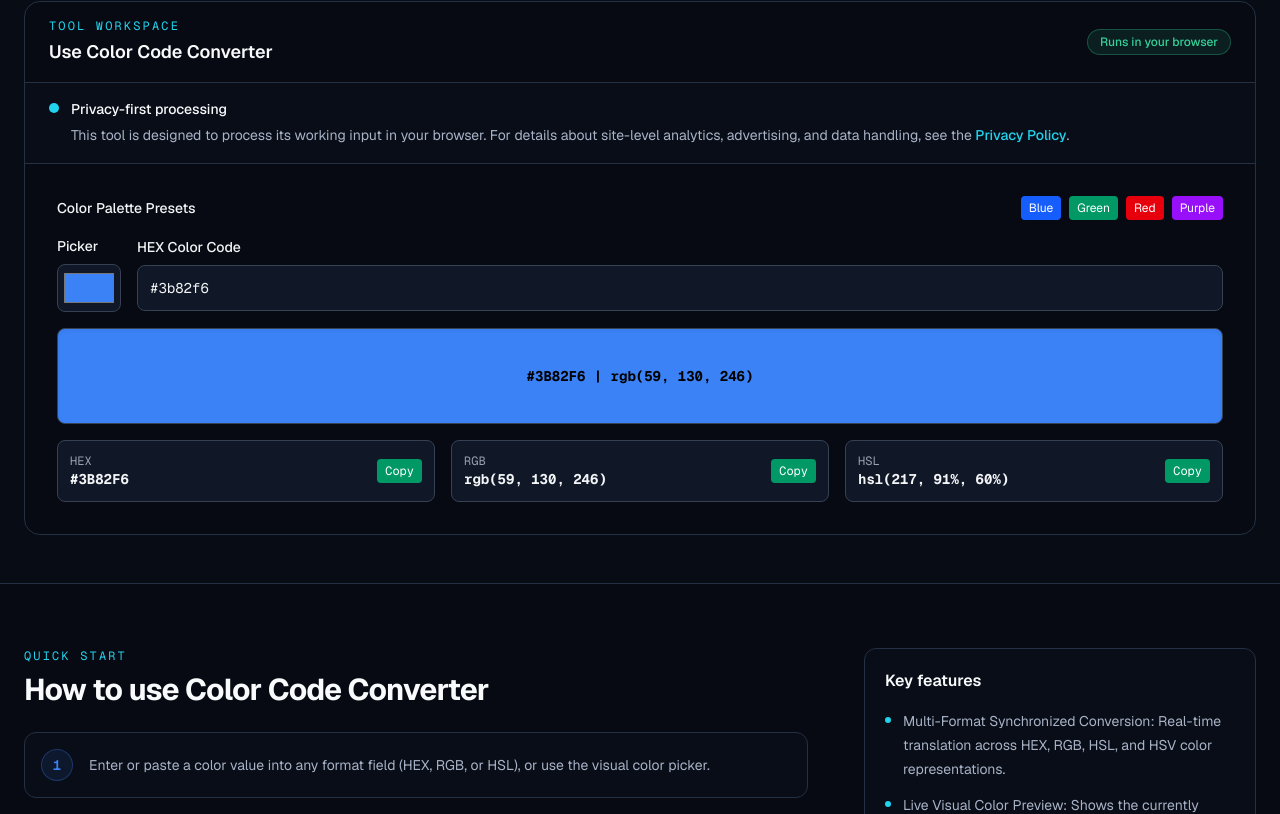
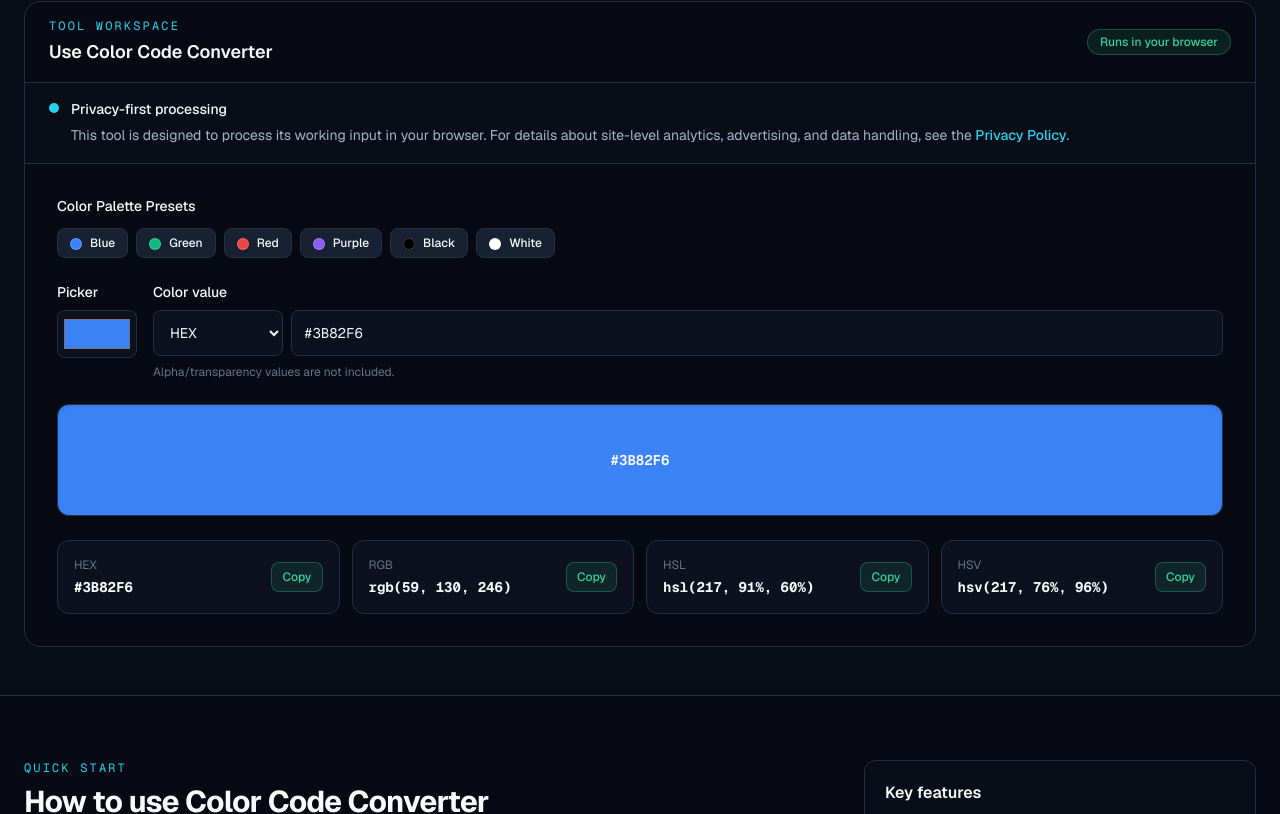
Before and after one commit to Vall-Re/dev-tools, a Next.js app: page /tools/color-code-converter in a window 1280 px wide. Shown: the part 505-1319 px from the top of the page. Built offline with nearby package versions, Linux system fonts and the light colour scheme.

Commit message:
Expand color code conversion

```diff
--- a/components/ColorCodeConverter.tsx
+++ b/components/ColorCodeConverter.tsx
@@ -1,191 +1,679 @@
 'use client';
 
-import { useState } from 'react';
+import { useMemo, useState } from 'react';
 
-export default function ColorCodeConverter() {
-  const [hex, setHex] = useState('#3b82f6');
-  const [copiedField, setCopiedField] = useState<string | null>(null);
+type InputMode = 'hex' | 'rgb' | 'hsl' | 'hsv';
 
-  const hexToRgb = (hexStr: string) => {
-    let cleanHex = hexStr.replace('#', '').trim();
-    if (cleanHex.length === 3) {
-      cleanHex = cleanHex.split('').map((char) => char + char).join('');
+interface RGB {
+  r: number;
+  g: number;
+  b: number;
 }
-    if (cleanHex.length !== 6) return null;
 
-    const num = parseInt(cleanHex, 16);
-    if (isNaN(num)) return null;
+interface HSL {
+  h: number;
+  s: number;
+  l: number;
+}
+
+interface HSV {
+  h: number;
+  s: number;
+  v: number;
+}
+
+interface ConversionResult {
+  rgb: RGB | null;
+  error: string;
+}
+
+const clampByte = (value: number) =>
+  Math.max(0, Math.min(255, Math.round(value)));
+
+const normalizeHue = (value: number) => {
+  if (value === 360) return 0;
+  return value;
+};
+
+const rgbToHex = ({ r, g, b }: RGB) =>
+  `#${[r, g, b]
+    .map((value) =>
+      clampByte(value).toString(16).padStart(2, '0')
+    )
+    .join('')
+    .toUpperCase()}`;
+
+const parseHex = (input: string): RGB | null => {
+  const value = input.trim().replace(/^#/, '');
+
+  if (!/^(?:[0-9a-fA-F]{3}|[0-9a-fA-F]{6})$/.test(value)) {
+    return null;
+  }
+
+  const expanded =
+    value.length === 3
+      ? value
+          .split('')
+          .map((character) => character + character)
+          .join('')
+      : value;
 
   return {
-      r: (num >> 16) & 255,
-      g: (num >> 8) & 255,
-      b: num & 255,
+    r: Number.parseInt(expanded.slice(0, 2), 16),
+    g: Number.parseInt(expanded.slice(2, 4), 16),
+    b: Number.parseInt(expanded.slice(4, 6), 16),
   };
 };
 
-  const rgbToHsl = (r: number, g: number, b: number) => {
-    const rNorm = r / 255;
-    const gNorm = g / 255;
-    const bNorm = b / 255;
+const unwrapFunction = (
+  input: string,
+  functionName: string
+) => {
+  const trimmed = input.trim();
 
-    const max = Math.max(rNorm, gNorm, bNorm);
-    const min = Math.min(rNorm, gNorm, bNorm);
-    let h = 0;
-    let s = 0;
-    const l = (max + min) / 2;
+  const match = trimmed.match(
+    new RegExp(`^${functionName}\\((.*)\\)$`, 'i')
+  );
 
-    if (max !== min) {
-      const d = max - min;
-      s = l > 0.5 ? d / (2 - max - min) : d / (max + min);
-      switch (max) {
-        case rNorm:
-          h = (gNorm - bNorm) / d + (gNorm < bNorm ? 6 : 0);
-          break;
-        case gNorm:
-          h = (bNorm - rNorm) / d + 2;
-          break;
-        case bNorm:
-          h = (rNorm - gNorm) / d + 4;
-          break;
-      }
-      h /= 6;
+  return match ? match[1] : trimmed;
+};
+
+const parseRgb = (input: string): RGB | null => {
+  const parts = unwrapFunction(input, 'rgb')
+    .split(',')
+    .map((part) => part.trim());
+
+  if (parts.length !== 3) return null;
+
+  const values = parts.map(Number);
+
+  if (
+    values.some(
+      (value) =>
+        !Number.isFinite(value) ||
+        value < 0 ||
+        value > 255
+    )
+  ) {
+    return null;
   }
 
   return {
-      h: Math.round(h * 360),
-      s: Math.round(s * 100),
-      l: Math.round(l * 100),
+    r: clampByte(values[0]),
+    g: clampByte(values[1]),
+    b: clampByte(values[2]),
   };
 };
 
-  const rgb = hexToRgb(hex);
-  const hsl = rgb ? rgbToHsl(rgb.r, rgb.g, rgb.b) : null;
+const parsePercentage = (value: string) => {
+  const normalized = value.trim().replace(/%$/, '');
 
-  const hexValue = hex.startsWith('#') ? hex.toUpperCase() : `#${hex.toUpperCase()}`;
-  const rgbValue = rgb ? `rgb(${rgb.r}, ${rgb.g}, ${rgb.b})` : '';
-  const hslValue = hsl ? `hsl(${hsl.h}, ${hsl.s}%, ${hsl.l}%)` : '';
+  if (normalized === '') return null;
 
-  const handleCopy = async (text: string, fieldName: string) => {
-    if (!text) return;
+  const number = Number(normalized);
+
+  if (
+    !Number.isFinite(number) ||
+    number < 0 ||
+    number > 100
+  ) {
+    return null;
+  }
+
+  return number;
+};
+
+const parseHslLike = (
+  input: string,
+  functionName: 'hsl' | 'hsv'
+) => {
+  const parts = unwrapFunction(input, functionName)
+    .split(',')
+    .map((part) => part.trim());
+
+  if (parts.length !== 3) return null;
+
+  const hue = Number(parts[0]);
+  const saturation = parsePercentage(parts[1]);
+  const third = parsePercentage(parts[2]);
+
+  if (
+    !Number.isFinite(hue) ||
+    hue < 0 ||
+    hue > 360 ||
+    saturation === null ||
+    third === null
+  ) {
+    return null;
+  }
+
+  return {
+    h: normalizeHue(hue),
+    s: saturation,
+    third,
+  };
+};
+
+const hslToRgb = ({ h, s, l }: HSL): RGB => {
+  const hue = normalizeHue(h) / 60;
+  const saturation = s / 100;
+  const lightness = l / 100;
+
+  const chroma =
+    (1 - Math.abs(2 * lightness - 1)) * saturation;
+
+  const x =
+    chroma *
+    (1 - Math.abs((hue % 2) - 1));
+
+  const m = lightness - chroma / 2;
+
+  let rPrime = 0;
+  let gPrime = 0;
+  let bPrime = 0;
+
+  if (hue >= 0 && hue < 1) {
+    rPrime = chroma;
+    gPrime = x;
+  } else if (hue < 2) {
+    rPrime = x;
+    gPrime = chroma;
+  } else if (hue < 3) {
+    gPrime = chroma;
+    bPrime = x;
+  } else if (hue < 4) {
+    gPrime = x;
+    bPrime = chroma;
+  } else if (hue < 5) {
+    rPrime = x;
+    bPrime = chroma;
+  } else {
+    rPrime = chroma;
+    bPrime = x;
+  }
+
+  return {
+    r: clampByte((rPrime + m) * 255),
+    g: clampByte((gPrime + m) * 255),
+    b: clampByte((bPrime + m) * 255),
+  };
+};
+
+const hsvToRgb = ({ h, s, v }: HSV): RGB => {
+  const hue = normalizeHue(h) / 60;
+  const saturation = s / 100;
+  const value = v / 100;
+
+  const chroma = value * saturation;
+  const x =
+    chroma *
+    (1 - Math.abs((hue % 2) - 1));
+  const m = value - chroma;
+
+  let rPrime = 0;
+  let gPrime = 0;
+  let bPrime = 0;
+
+  if (hue >= 0 && hue < 1) {
+    rPrime = chroma;
+    gPrime = x;
+  } else if (hue < 2) {
+    rPrime = x;
+    gPrime = chroma;
+  } else if (hue < 3) {
+    gPrime = chroma;
+    bPrime = x;
+  } else if (hue < 4) {
+    gPrime = x;
+    bPrime = chroma;
+  } else if (hue < 5) {
+    rPrime = x;
+    bPrime = chroma;
+  } else {
+    rPrime = chroma;
+    bPrime = x;
+  }
+
+  return {
+    r: clampByte((rPrime + m) * 255),
+    g: clampByte((gPrime + m) * 255),
+    b: clampByte((bPrime + m) * 255),
+  };
+};
+
+const rgbToHsl = ({ r, g, b }: RGB): HSL => {
+  const red = r / 255;
+  const green = g / 255;
+  const blue = b / 255;
+
+  const max = Math.max(red, green, blue);
+  const min = Math.min(red, green, blue);
+  const delta = max - min;
+
+  const lightness = (max + min) / 2;
+
+  let hue = 0;
+
+  if (delta !== 0) {
+    if (max === red) {
+      hue = 60 * (((green - blue) / delta) % 6);
+    } else if (max === green) {
+      hue = 60 * ((blue - red) / delta + 2);
+    } else {
+      hue = 60 * ((red - green) / delta + 4);
+    }
+  }
+
+  if (hue < 0) hue += 360;
+
+  const saturation =
+    delta === 0
+      ? 0
+      : delta /
+        (1 - Math.abs(2 * lightness - 1));
+
+  return {
+    h: Math.round(hue),
+    s: Math.round(saturation * 100),
+    l: Math.round(lightness * 100),
+  };
+};
+
+const rgbToHsv = ({ r, g, b }: RGB): HSV => {
+  const red = r / 255;
+  const green = g / 255;
+  const blue = b / 255;
+
+  const max = Math.max(red, green, blue);
+  const min = Math.min(red, green, blue);
+  const delta = max - min;
+
+  let hue = 0;
+
+  if (delta !== 0) {
+    if (max === red) {
+      hue = 60 * (((green - blue) / delta) % 6);
+    } else if (max === green) {
+      hue = 60 * ((blue - red) / delta + 2);
+    } else {
+      hue = 60 * ((red - green) / delta + 4);
+    }
+  }
+
+  if (hue < 0) hue += 360;
+
+  return {
+    h: Math.round(hue),
+    s: Math.round(
+      max === 0 ? 0 : (delta / max) * 100
+    ),
+    v: Math.round(max * 100),
+  };
+};
+
+const parseInput = (
+  mode: InputMode,
+  input: string
+): ConversionResult => {
+  if (!input.trim()) {
+    return {
+      rgb: null,
+      error: 'Enter a color value.',
+    };
+  }
+
+  if (mode === 'hex') {
+    const rgb = parseHex(input);
+
+    return rgb
+      ? { rgb, error: '' }
+      : {
+          rgb: null,
+          error:
+            'Enter a valid 3-digit or 6-digit HEX value, such as #FFF or #3B82F6.',
+        };
+  }
+
+  if (mode === 'rgb') {
+    const rgb = parseRgb(input);
+
+    return rgb
+      ? { rgb, error: '' }
+      : {
+          rgb: null,
+          error:
+            'Enter RGB values from 0 to 255, such as rgb(59, 130, 246).',
+        };
+  }
+
+  if (mode === 'hsl') {
+    const value = parseHslLike(input, 'hsl');
+
+    if (!value) {
+      return {
+        rgb: null,
+        error:
+          'Enter HSL as hsl(H, S%, L%) with H from 0–360 and S/L from 0–100%.',
+      };
+    }
+
+    return {
+      rgb: hslToRgb({
+        h: value.h,
+        s: value.s,
+        l: value.third,
+      }),
+      error: '',
+    };
+  }
+
+  const value = parseHslLike(input, 'hsv');
+
+  if (!value) {
+    return {
+      rgb: null,
+      error:
+        'Enter HSV as hsv(H, S%, V%) with H from 0–360 and S/V from 0–100%.',
+    };
+  }
+
+  return {
+    rgb: hsvToRgb({
+      h: value.h,
+      s: value.s,
+      v: value.third,
+    }),
+    error: '',
+  };
+};
+
+export default function ColorCodeConverter() {
+  const [mode, setMode] =
+    useState<InputMode>('hex');
+  const [input, setInput] =
+    useState('#3B82F6');
+  const [copiedField, setCopiedField] =
+    useState<string | null>(null);
+
+  const conversion = useMemo(
+    () => parseInput(mode, input),
+    [mode, input]
+  );
+
+  const rgb = conversion.rgb;
+
+  const values = useMemo(() => {
+    if (!rgb) return null;
+
+    const hsl = rgbToHsl(rgb);
+    const hsv = rgbToHsv(rgb);
+
+    return {
+      hex: rgbToHex(rgb),
+      rgb: `rgb(${rgb.r}, ${rgb.g}, ${rgb.b})`,
+      hsl: `hsl(${hsl.h}, ${hsl.s}%, ${hsl.l}%)`,
+      hsv: `hsv(${hsv.h}, ${hsv.s}%, ${hsv.v}%)`,
+    };
+  }, [rgb]);
+
+  const handleCopy = async (
+    text: string,
+    fieldName: string
+  ) => {
+    try {
       await navigator.clipboard.writeText(text);
       setCopiedField(fieldName);
-    setTimeout(() => setCopiedField(null), 2000);
+
+      window.setTimeout(() => {
+        setCopiedField(null);
+      }, 2000);
+    } catch {
+      setCopiedField(null);
+    }
   };
 
-  const handlePresetSelect = (presetHex: string) => {
-    setHex(presetHex);
+  const handleModeChange = (
+    nextMode: InputMode
+  ) => {
+    if (values) {
+      const nextValue = values[nextMode];
+
+      setInput(nextValue);
+    } else {
+      if (nextMode === 'hex') {
+        setInput('#3B82F6');
+      } else if (nextMode === 'rgb') {
+        setInput('rgb(59, 130, 246)');
+      } else if (nextMode === 'hsl') {
+        setInput('hsl(217, 91%, 60%)');
+      } else {
+        setInput('hsv(217, 76%, 96%)');
+      }
+    }
+
+    setMode(nextMode);
+    setCopiedField(null);
   };
 
+  const handlePresetSelect = (
+    presetHex: string
+  ) => {
+    setMode('hex');
+    setInput(presetHex);
+    setCopiedField(null);
+  };
+
+  const handlePickerChange = (
+    value: string
+  ) => {
+    setMode('hex');
+    setInput(value.toUpperCase());
+    setCopiedField(null);
+  };
+
+  const previewTextColor = rgb
+    ? (rgb.r * 299 +
+        rgb.g * 587 +
+        rgb.b * 114) /
+        1000 >
+      150
+      ? '#000000'
+      : '#FFFFFF'
+    : '#F8FAFC';
+
+  const fieldConfig = values
+    ? [
+        {
+          key: 'hex',
+          label: 'HEX',
+          value: values.hex,
+        },
+        {
+          key: 'rgb',
+          label: 'RGB',
+          value: values.rgb,
+        },
+        {
+          key: 'hsl',
+          label: 'HSL',
+          value: values.hsl,
+        },
+        {
+          key: 'hsv',
+          label: 'HSV',
+          value: values.hsv,
+        },
+      ]
+    : [];
+
   return (
-    <div className="space-y-4 text-gray-100">
-      <div className="flex justify-between items-center">
-        <label className="block text-sm font-medium">Color Palette Presets</label>
-        <div className="flex gap-2 text-xs">
+    <div className="space-y-6 text-text-primary">
+      <div className="space-y-3">
+        <p className="text-sm font-medium">
+          Color Palette Presets
+        </p>
+
+        <div className="flex flex-wrap gap-2">
+          {[
+            ['Blue', '#3B82F6'],
+            ['Green', '#10B981'],
+            ['Red', '#EF4444'],
+            ['Purple', '#8B5CF6'],
+            ['Black', '#000000'],
+            ['White', '#FFFFFF'],
+          ].map(([label, color]) => (
             <button
-            onClick={() => handlePresetSelect('#3B82F6')}
-            className="px-2 py-1 rounded bg-blue-600 text-white hover:bg-blue-500 transition"
+              key={color}
+              type="button"
+              onClick={() =>
+                handlePresetSelect(color)
+              }
+              className="rounded-lg border border-border bg-surface-800 px-3 py-1.5 text-xs font-medium transition hover:border-brand-cyan"
             >
-            Blue
+              <span
+                className="mr-2 inline-block size-3 rounded-full border border-white/20 align-middle"
+                style={{
+                  backgroundColor: color,
+                }}
+                aria-hidden="true"
+              />
+
+              {label}
             </button>
-          <button
-            onClick={() => handlePresetSelect('#10B981')}
-            className="px-2 py-1 rounded bg-emerald-600 text-white hover:bg-emerald-500 transition"
-          >
-            Green
-          </button>
-          <button
-            onClick={() => handlePresetSelect('#EF4444')}
-            className="px-2 py-1 rounded bg-red-600 text-white hover:bg-red-500 transition"
-          >
-            Red
-          </button>
-          <button
-            onClick={() => handlePresetSelect('#8B5CF6')}
-            className="px-2 py-1 rounded bg-purple-600 text-white hover:bg-purple-500 transition"
-          >
-            Purple
-          </button>
+          ))}
         </div>
       </div>
 
-      <div className="flex items-center space-x-4">
+      <div className="grid gap-4 sm:grid-cols-[auto_1fr]">
         <div>
-          <label className="block text-sm font-medium mb-2">Picker</label>
+          <label
+            htmlFor="color-picker"
+            className="mb-2 block text-sm font-medium"
+          >
+            Picker
+          </label>
+
           <input
+            id="color-picker"
             type="color"
-            value={hex.startsWith('#') && hex.length === 7 ? hex : '#3b82f6'}
-            onChange={(e) => setHex(e.target.value)}
-            className="w-16 h-12 p-1 border rounded-lg cursor-pointer bg-gray-900 border-gray-700"
+            value={
+              values
+                ? values.hex.toLowerCase()
+                : '#3b82f6'
+            }
+            onChange={(event) =>
+              handlePickerChange(event.target.value)
+            }
+            className="h-12 w-20 cursor-pointer rounded-lg border border-border bg-surface-900 p-1"
           />
         </div>
-        <div className="flex-1">
-          <label className="block text-sm font-medium mb-2">HEX Color Code</label>
+
+        <div className="space-y-2">
+          <label
+            htmlFor="color-input"
+            className="block text-sm font-medium"
+          >
+            Color value
+          </label>
+
+          <div className="grid gap-2 sm:grid-cols-[130px_1fr]">
+            <select
+              value={mode}
+              onChange={(event) =>
+                handleModeChange(
+                  event.target.value as InputMode
+                )
+              }
+              aria-label="Input color format"
+              className="rounded-lg border border-border bg-surface-900 px-3 py-3 text-sm text-text-primary outline-none transition focus:border-brand-cyan focus:ring-2 focus:ring-brand-cyan/20"
+            >
+              <option value="hex">HEX</option>
+              <option value="rgb">RGB</option>
+              <option value="hsl">HSL</option>
+              <option value="hsv">HSV</option>
+            </select>
+
             <input
+              id="color-input"
               type="text"
-            value={hex}
-            onChange={(e) => setHex(e.target.value)}
-            placeholder="#3b82f6"
-            className="w-full p-3 border rounded-lg font-mono text-sm focus:outline-none focus:ring-2 focus:ring-blue-500 bg-gray-900 border-gray-700 text-gray-100"
+              value={input}
+              onChange={(event) => {
+                setInput(event.target.value);
+                setCopiedField(null);
+              }}
+              spellCheck={false}
+              className="w-full rounded-lg border border-border bg-surface-900 p-3 font-mono text-sm text-text-primary outline-none transition focus:border-brand-cyan focus:ring-2 focus:ring-brand-cyan/20"
             />
+          </div>
+
+          <p className="text-xs text-text-muted">
+            Alpha/transparency values are not included.
+          </p>
         </div>
       </div>
 
+      {conversion.error ? (
         <div
-        className="w-full h-24 rounded-lg border border-gray-700 shadow-inner transition-colors flex items-center justify-center font-mono text-sm font-bold"
+          role="alert"
+          className="rounded-xl border border-danger/30 bg-danger/10 p-4"
+        >
+          <p className="font-mono text-xs uppercase tracking-wide text-danger">
+            Invalid color
+          </p>
+
+          <p className="mt-2 text-sm leading-6 text-text-secondary">
+            {conversion.error}
+          </p>
+        </div>
+      ) : null}
+
+      {rgb && values ? (
+        <>
+          <div
+            className="flex h-28 w-full items-center justify-center rounded-xl border border-border px-4 text-center font-mono text-sm font-semibold shadow-inner transition-colors"
             style={{
-          backgroundColor: rgb ? rgbValue : '#111827',
-          color: hsl && hsl.l > 50 ? '#000000' : '#ffffff',
+              backgroundColor: values.hex,
+              color: previewTextColor,
             }}
           >
-        {rgb ? `${hexValue} | ${rgbValue}` : 'Invalid Color'}
+            {values.hex}
           </div>
 
-      {rgb && hsl ? (
-        <div className="grid grid-cols-1 md:grid-cols-3 gap-4 font-mono text-sm">
-          <div className="p-3 border rounded-lg bg-gray-900 border-gray-700 flex justify-between items-center">
-            <div>
-              <span className="text-xs text-gray-400 block">HEX</span>
-              <strong className="text-gray-100">{hexValue}</strong>
+          <div className="grid gap-3 sm:grid-cols-2 xl:grid-cols-4">
+            {fieldConfig.map((field) => (
+              <div
+                key={field.key}
+                className="flex min-w-0 items-center justify-between gap-3 rounded-xl border border-border bg-surface-900 p-4"
+              >
+                <div className="min-w-0">
+                  <span className="block text-xs text-text-muted">
+                    {field.label}
+                  </span>
+
+                  <strong className="mt-1 block truncate font-mono text-sm text-text-primary">
+                    {field.value}
+                  </strong>
                 </div>
+
                 <button
-              onClick={() => handleCopy(hexValue, 'hex')}
-              className="px-2 py-1 text-xs bg-emerald-600 text-white rounded hover:bg-emerald-700 transition"
+                  type="button"
+                  onClick={() =>
+                    handleCopy(
+                      field.value,
+                      field.key
+                    )
+                  }
+                  className="shrink-0 rounded-lg border border-success/30 bg-success/10 px-2.5 py-1.5 text-xs font-medium text-success transition hover:bg-success/15"
                 >
-              {copiedField === 'hex' ? 'Copied!' : 'Copy'}
+                  {copiedField === field.key
+                    ? 'Copied!'
+                    : 'Copy'}
                 </button>
               </div>
-
-          <div className="p-3 border rounded-lg bg-gray-900 border-gray-700 flex justify-between items-center">
-            <div>
-              <span className="text-xs text-gray-400 block">RGB</span>
-              <strong className="text-gray-100">{rgbValue}</strong>
+            ))}
           </div>
-            <button
-              onClick={() => handleCopy(rgbValue, 'rgb')}
-              className="px-2 py-1 text-xs bg-emerald-600 text-white rounded hover:bg-emerald-700 transition"
-            >
-              {copiedField === 'rgb' ? 'Copied!' : 'Copy'}
-            </button>
-          </div>
-
-          <div className="p-3 border rounded-lg bg-gray-900 border-gray-700 flex justify-between items-center">
-            <div>
-              <span className="text-xs text-gray-400 block">HSL</span>
-              <strong className="text-gray-100">{hslValue}</strong>
-            </div>
-            <button
-              onClick={() => handleCopy(hslValue, 'hsl')}
-              className="px-2 py-1 text-xs bg-emerald-600 text-white rounded hover:bg-emerald-700 transition"
-            >
-              {copiedField === 'hsl' ? 'Copied!' : 'Copy'}
-            </button>
-          </div>
-        </div>
-      ) : (
-        <div className="p-3 border border-red-800 bg-red-950 text-red-300 rounded-lg text-sm font-mono">
-          <strong>Error:</strong> Please enter a valid 3-digit or 6-digit HEX color code.
-        </div>
-      )}
+        </>
+      ) : null}
     </div>
   );
 }
```
Lines whose indentation alone changed are shown as unchanged.
